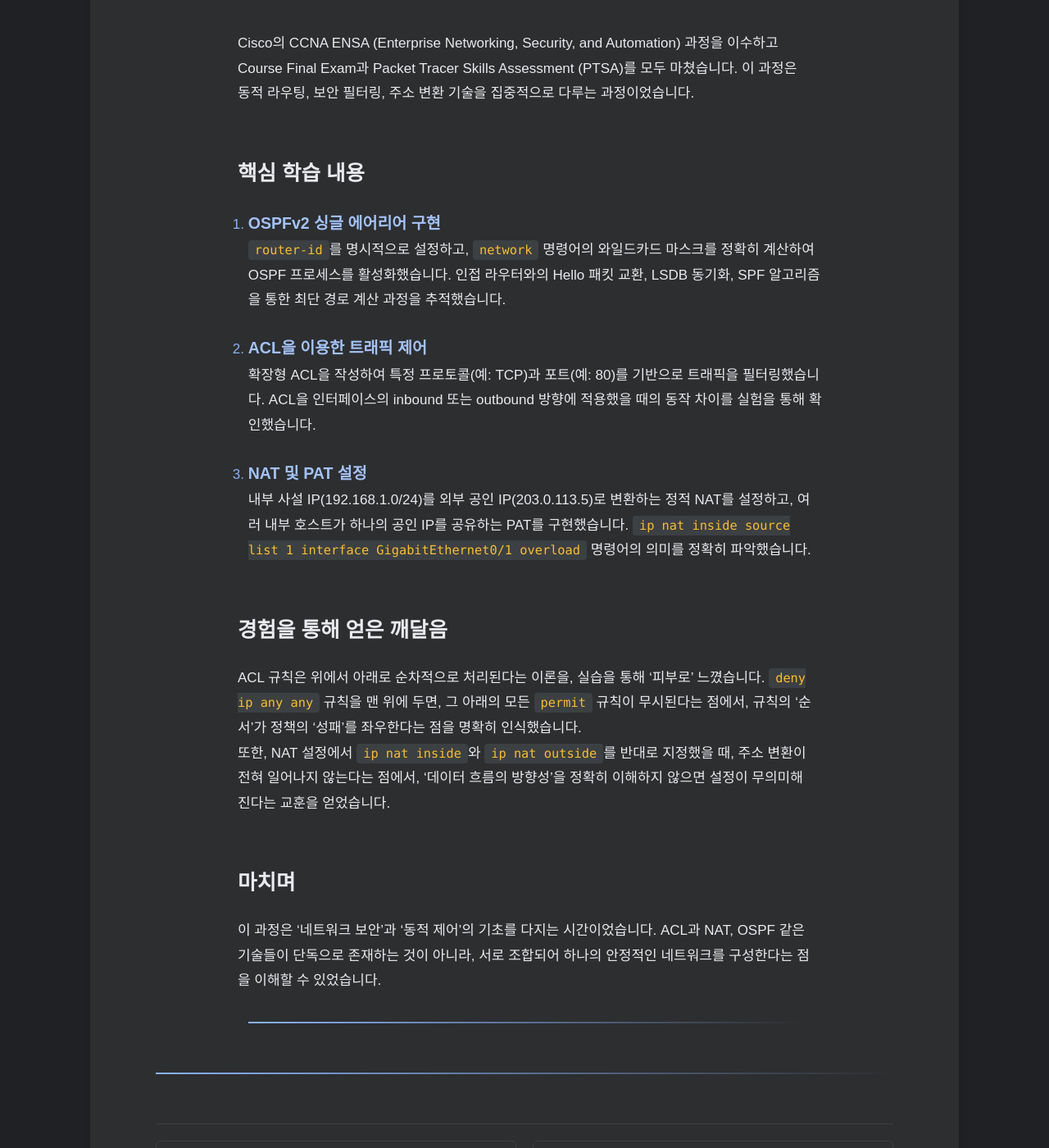
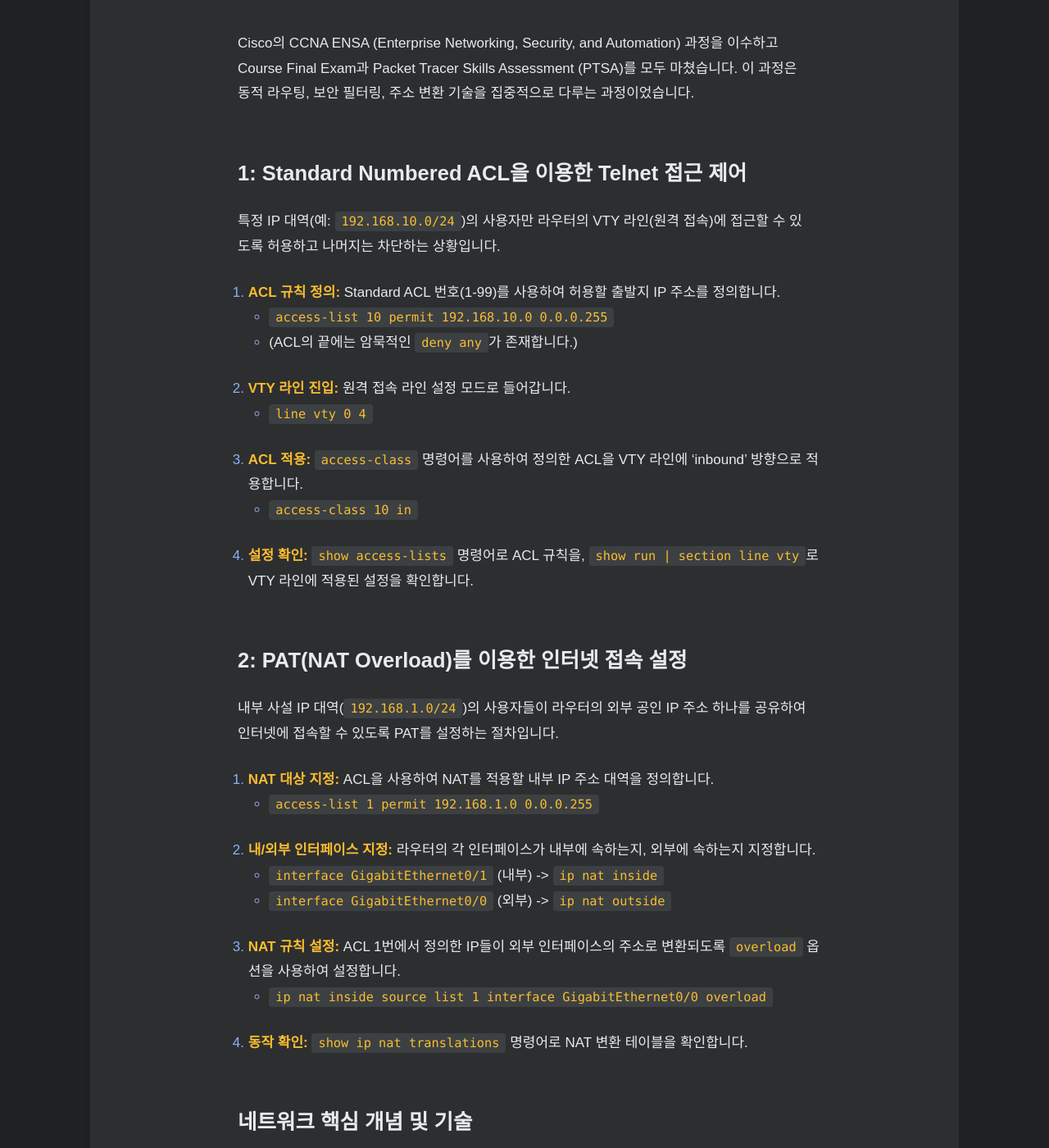
Before and after one commit to HamaP0/HamaP0.github.io, a Jekyll site: the page built from _posts/자격증/2025-07-26-CCNA3_ENSA.md, in a window 1280 px wide and 1400 px high, scrolled down 261 px. Shown: the whole window at 82% size. Built offline with Jekyll 4.4.1, drawn with Linux system fonts in a browser that asks for light colours; some web fonts are replaced; some of the changed text lies outside the part shown.

Commit message:
Update 2025-07-26-CCNA3_ENSA.md

```diff
--- a/_posts/자격증/2025-07-26-CCNA3_ENSA.md
+++ b/_posts/자격증/2025-07-26-CCNA3_ENSA.md
@@ -7,25 +7,60 @@
 ---
 Cisco의 CCNA ENSA (Enterprise Networking, Security, and Automation) 과정을 이수하고 Course Final Exam과 Packet Tracer Skills Assessment (PTSA)를 모두 마쳤습니다. 이 과정은 동적 라우팅, 보안 필터링, 주소 변환 기술을 집중적으로 다루는 과정이었습니다.
 
-## 핵심 학습 내용
+## 1: Standard Numbered ACL을 이용한 Telnet 접근 제어
 
-1.  **OSPFv2 싱글 에어리어 구현**
-    `router-id`를 명시적으로 설정하고, `network` 명령어의 와일드카드 마스크를 정확히 계산하여 OSPF 프로세스를 활성화했습니다. 인접 라우터와의 Hello 패킷 교환, LSDB 동기화, SPF 알고리즘을 통한 최단 경로 계산 과정을 추적했습니다.
+특정 IP 대역(예: `192.168.10.0/24`)의 사용자만 라우터의 VTY 라인(원격 접속)에 접근할 수 있도록 허용하고 나머지는 차단하는 상황입니다.
 
-2.  **ACL을 이용한 트래픽 제어**
-    확장형 ACL을 작성하여 특정 프로토콜(예: TCP)과 포트(예: 80)를 기반으로 트래픽을 필터링했습니다. ACL을 인터페이스의 inbound 또는 outbound 방향에 적용했을 때의 동작 차이를 실험을 통해 확인했습니다.
+1.  **ACL 규칙 정의:** Standard ACL 번호(1-99)를 사용하여 허용할 출발지 IP 주소를 정의합니다.
+    *   `access-list 10 permit 192.168.10.0 0.0.0.255`
+    *   (ACL의 끝에는 암묵적인 `deny any`가 존재합니다.)
 
-3.  **NAT 및 PAT 설정**
-    내부 사설 IP(192.168.1.0/24)를 외부 공인 IP(203.0.113.5)로 변환하는 정적 NAT를 설정하고, 여러 내부 호스트가 하나의 공인 IP를 공유하는 PAT를 구현했습니다. `ip nat inside source list 1 interface GigabitEthernet0/1 overload` 명령어의 의미를 정확히 파악했습니다.
+2.  **VTY 라인 진입:** 원격 접속 라인 설정 모드로 들어갑니다.
+    *   `line vty 0 4`
 
-## 경험을 통해 얻은 깨달음
+3.  **ACL 적용:** `access-class` 명령어를 사용하여 정의한 ACL을 VTY 라인에 'inbound' 방향으로 적용합니다.
+    *   `access-class 10 in`
 
-ACL 규칙은 위에서 아래로 순차적으로 처리된다는 이론을, 실습을 통해 ‘피부로’ 느꼈습니다. `deny ip any any` 규칙을 맨 위에 두면, 그 아래의 모든 `permit` 규칙이 무시된다는 점에서, 규칙의 ‘순서’가 정책의 ‘성패’를 좌우한다는 점을 명확히 인식했습니다.
-또한, NAT 설정에서 `ip nat inside`와 `ip nat outside`를 반대로 지정했을 때, 주소 변환이 전혀 일어나지 않는다는 점에서, ‘데이터 흐름의 방향성’을 정확히 이해하지 않으면 설정이 무의미해진다는 교훈을 얻었습니다.
+4.  **설정 확인:** `show access-lists` 명령어로 ACL 규칙을, `show run | section line vty`로 VTY 라인에 적용된 설정을 확인합니다.
+
+## 2: PAT(NAT Overload)를 이용한 인터넷 접속 설정
+
+내부 사설 IP 대역(`192.168.1.0/24`)의 사용자들이 라우터의 외부 공인 IP 주소 하나를 공유하여 인터넷에 접속할 수 있도록 PAT를 설정하는 절차입니다.
+
+1.  **NAT 대상 지정:** ACL을 사용하여 NAT를 적용할 내부 IP 주소 대역을 정의합니다.
+    *   `access-list 1 permit 192.168.1.0 0.0.0.255`
+
+2.  **내/외부 인터페이스 지정:** 라우터의 각 인터페이스가 내부에 속하는지, 외부에 속하는지 지정합니다.
+    *   `interface GigabitEthernet0/1` (내부) -> `ip nat inside`
+    *   `interface GigabitEthernet0/0` (외부) -> `ip nat outside`
+
+3.  **NAT 규칙 설정:** ACL 1번에서 정의한 IP들이 외부 인터페이스의 주소로 변환되도록 `overload` 옵션을 사용하여 설정합니다.
+    *   `ip nat inside source list 1 interface GigabitEthernet0/0 overload`
+
+4.  **동작 확인:** `show ip nat translations` 명령어로 NAT 변환 테이블을 확인합니다.
+
+## 네트워크 핵심 개념 및 기술
+
+이 과정에서는 네트워크의 동작 원리를 넘어, 어떻게 보호하고 자동화할 것인지에 대한 개념들이 중요했습니다. `show` 명령어로 상태를 확인하는 것은 기본이며, 각 기술의 목적과 동작 방식을 이해하는 것이 핵심입니다.
+
+*   **ACL 로직**
+    *   **개념:** Standard ACL은 출발지 IP만 검사하며, Extended ACL은 출발지/목적지 IP, 프로토콜, 포트 번호까지 검사할 수 있습니다. 규칙은 위에서 아래로 순차적으로 적용되며, 일치하는 규칙을 만나면 검사를 중단합니다. 모든 ACL의 끝에는 보이지 않는 `deny any any`가 있습니다.
+
+*   **NAT 유형**
+    *   **개념:** Static NAT(1:1), Dynamic NAT(N:M), PAT(N:1, Overload)의 차이와 각각의 사용 사례를 명확히 구분해야 합니다. 대부분의 소규모 환경에서는 PAT를 사용합니다.
+
+*   **VPN 개념**
+    *   **개념:** 인터넷과 같은 공용망을 통해 사설 네트워크를 안전하게 연결하는 기술입니다. 본사-지사 간을 연결하는 'Site-to-Site VPN'과 원격 근무자가 접속하는 'Remote Access VPN'이 있습니다.
+
+*   **Configuration Management Tools**
+    *   **개념:** Ansible, Puppet, Chef와 같은 도구들이 네트워크 장비 설정을 자동화하고 일관성을 유지하는 데 사용된다는 점을 이해하는 것이 중요합니다.
+
+*   **REST API 기초**
+    *   **개념:** HTTP 프로토콜을 통해 애플리케이션 간에 데이터를 주고받는 방식입니다. 요청의 구조(HTTP Verb, URI, Headers, Body)와 응답 코드(200 OK, 404 Not Found 등)의 의미를 알아야 합니다.
 
 ## 마치며
 
-이 과정은 ‘네트워크 보안’과 ‘동적 제어’의 기초를 다지는 시간이었습니다. ACL과 NAT, OSPF 같은 기술들이 단독으로 존재하는 것이 아니라, 서로 조합되어 하나의 안정적인 네트워크를 구성한다는 점을 이해할 수 있었습니다.
+CCNA의 전 과정을 마무리하며 네트워크의 연결, 제어, 보호, 자동화에 이르는 넓은 범위를 경험했습니다. 특히 ACL과 NAT 설정은 실무에서 반드시 필요한 기술이므로, 이 메뉴얼이 복잡한 규칙을 다시 설정해야 할 때 실수를 줄여주는 좋은 참고 자료가 될 것입니다.
 
 
 <hr class="short-rule">
```
